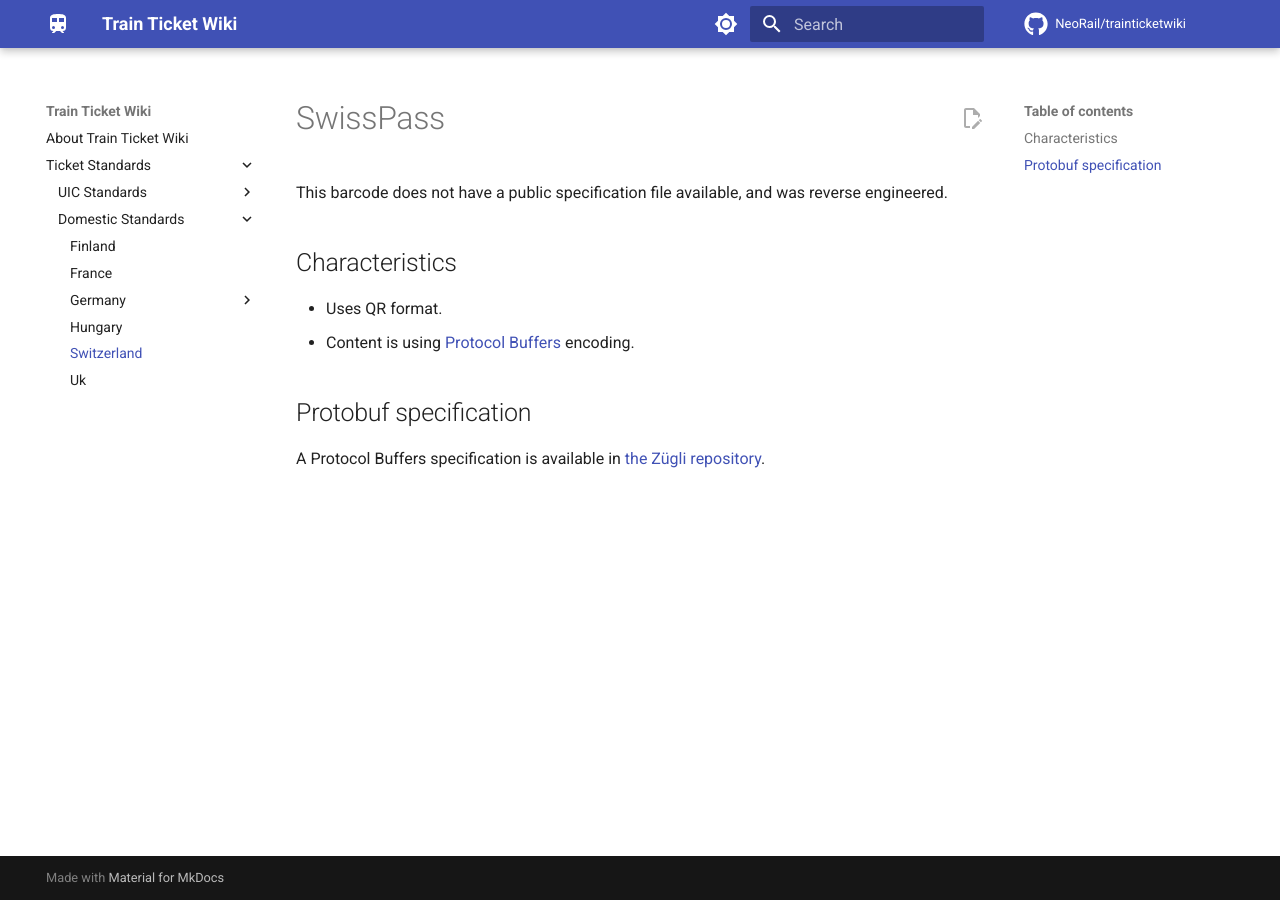
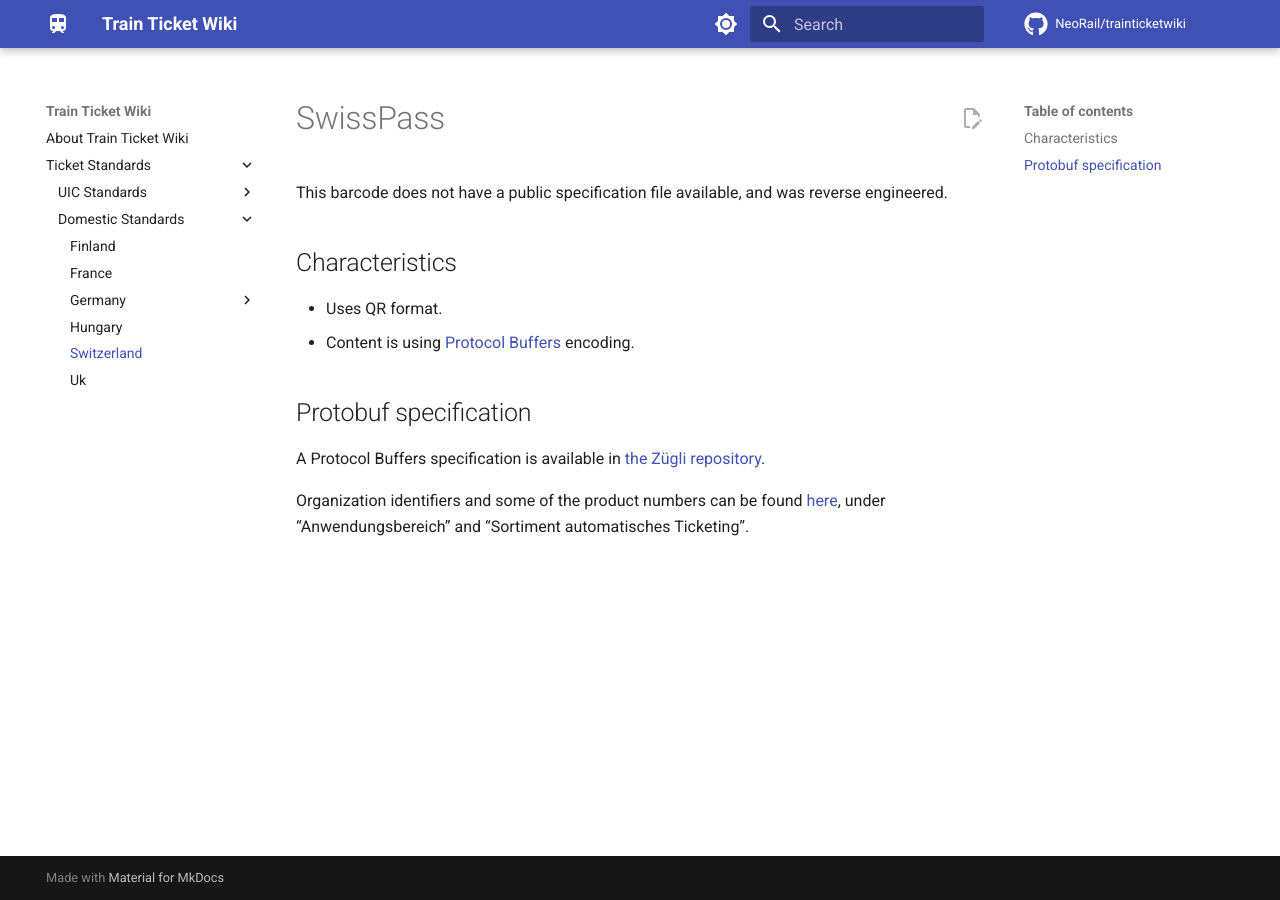
Before and after one commit to NeoRail/trainticketwiki, an MkDocs documentation site: the page built from docs/ticket-standards/domestic-standards/switzerland/index.md, in a window 1280 px wide. Built offline with MkDocs 1.6.1 and Material for MkDocs 9.7.7, drawn with Linux system fonts in a browser that asks for light colours; comment, search, counter and statistics services are not loaded.

Commit message:
Mention where to find Swiss org ids and product numbers

```diff
--- a/docs/ticket-standards/domestic-standards/switzerland/index.md
+++ b/docs/ticket-standards/domestic-standards/switzerland/index.md
@@ -15,3 +15,6 @@ This barcode does not have a public specification file available, and was revers
 
 A Protocol Buffers specification is available in
 [the Zügli repository](https://github.com/TheEnbyperor/zuegli/blob/root/main/swisspass/swisspass.proto).
+
+Organization identifiers and some of the product numbers can be found [here](https://www.allianceswisspass.ch/de/tarife-vorschriften/uebersicht),
+under "Anwendungsbereich" and "Sortiment automatisches Ticketing".
```
